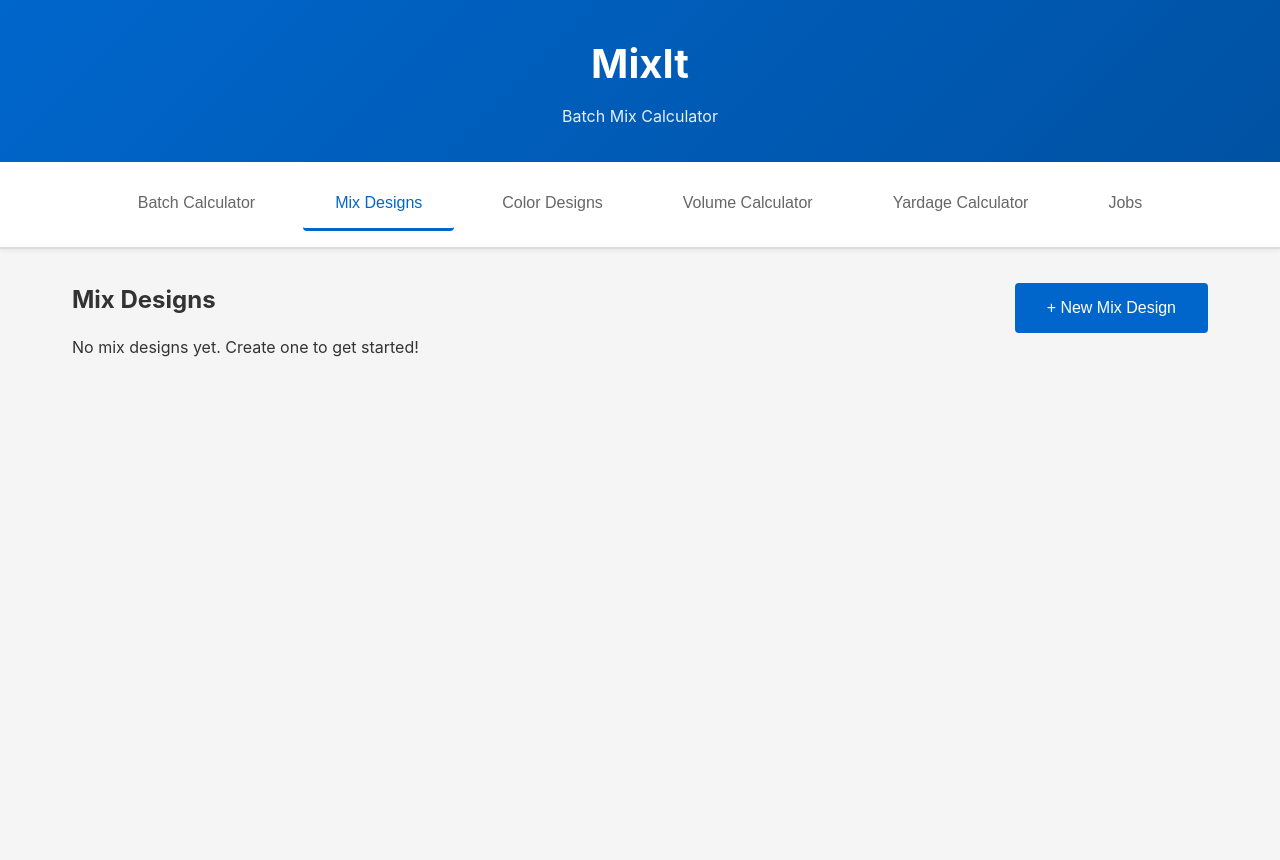
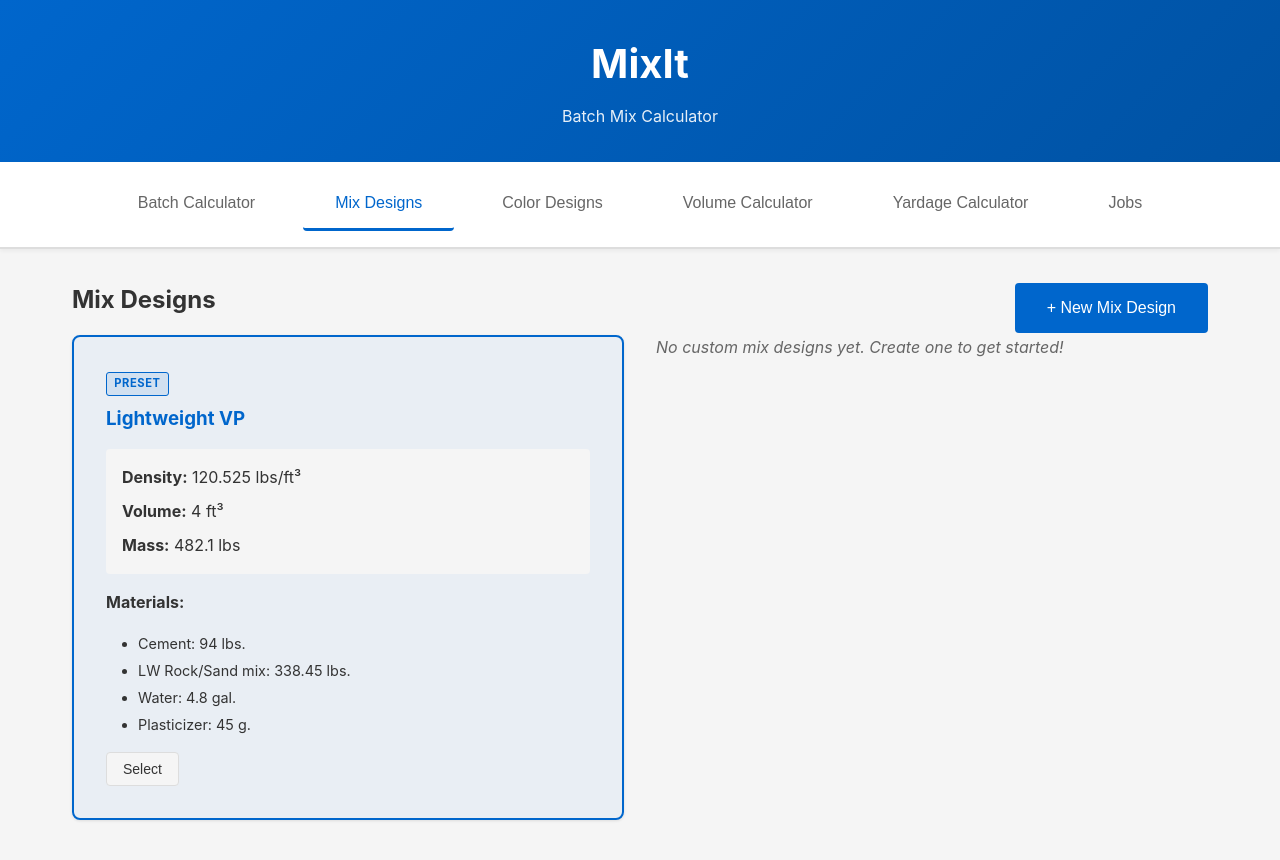
Before and after one commit to Douglas4739/MixIt, a React (Vite) app: page / in a window 1280 px wide. Both pictures are taken after a click on the button "Mix Designs". Shown: the top 860 px of the page. Before the commit the page ends 800 px from the top, so only its background shows below. Built offline with nearby package versions, Linux system fonts and the light colour scheme.

Commit message:
Added a preset mix design

```diff
--- a/src/App.tsx
+++ b/src/App.tsx
@@ -1,6 +1,6 @@
 import { useState, useEffect } from 'react';
 import './App.css';
-import { MixDesign, ColorDesign, Job, SAMPLE_MIX_DESIGNS, SAMPLE_COLOR_DESIGNS } from './types';
+import { MixDesign, ColorDesign, Job, PRESET_MIX_DESIGNS, SAMPLE_MIX_DESIGNS, SAMPLE_COLOR_DESIGNS } from './types';
 import MixDesignManager from './components/MixDesignManager';
 import ColorDesignManager from './components/ColorDesignManager';
 import BatchCalculator from './components/BatchCalculator';
@@ -35,8 +35,11 @@ function App() {
     const saved = localStorage.getItem('mixDesigns');
     const designs = saved ? JSON.parse(saved) : SAMPLE_MIX_DESIGNS;
     setMixDesigns(designs);
+    // Default selection: first user design, or fall back to first preset
     if (designs.length > 0) {
       setSelectedMixId(designs[0].id);
+    } else if (PRESET_MIX_DESIGNS.length > 0) {
+      setSelectedMixId(PRESET_MIX_DESIGNS[0].id);
     }
   }, []);
 
@@ -140,8 +143,10 @@ function App() {
     }
   };
 
+  const allMixDesigns = [...PRESET_MIX_DESIGNS, ...mixDesigns];
+
   const handleSaveJob = (jobName: string, batchCount: number) => {
-    const selectedDesign = mixDesigns.find((d) => d.id === selectedMixId);
+    const selectedDesign = allMixDesigns.find((d) => d.id === selectedMixId);
     if (!selectedDesign) {
       return;
     }
@@ -186,7 +191,7 @@ function App() {
       return;
     }
 
-    const hasMix = mixDesigns.some((mix) => mix.id === job.mixDesignId);
+    const hasMix = allMixDesigns.some((mix) => mix.id === job.mixDesignId);
     if (hasMix) {
       setSelectedMixId(job.mixDesignId);
     }
@@ -209,7 +214,7 @@ function App() {
     setIsMenuOpen(false);
   };
 
-  const selectedDesign = mixDesigns.find((d) => d.id === selectedMixId);
+  const selectedDesign = allMixDesigns.find((d) => d.id === selectedMixId);
 
   return (
     <div className="app">
@@ -252,7 +257,7 @@ function App() {
         {activeTab === 'calculator' && selectedDesign && (
           <BatchCalculator
             mixDesign={selectedDesign}
-            mixDesigns={mixDesigns}
+            mixDesigns={allMixDesigns}
             colorDesigns={colorDesigns}
             selectedMixId={selectedMixId}
             selectedColorId={selectedColorId}
@@ -290,7 +295,7 @@ function App() {
             onSelect={setSelectedColorId}
           />
         )}
-        {activeTab === 'volume' && <VolumeCalculator mixDesigns={mixDesigns} />}
+        {activeTab === 'volume' && <VolumeCalculator mixDesigns={allMixDesigns} />}
         {activeTab === 'yardage' && <YardageCalculator />}
         {activeTab === 'jobs' && (
           <JobsManager jobs={jobs} onDelete={handleDeleteJob} onLoad={handleLoadJob} />
--- a/src/components/MixDesignManager.css
+++ b/src/components/MixDesignManager.css
@@ -1,4 +1,27 @@
 .mix-design-manager {
+}
+
+.preset-card {
+  border-left: 4px solid var(--accent-color);
+}
+
+.preset-badge {
+  display: inline-block;
+  font-size: 0.7rem;
+  font-weight: 700;
+  text-transform: uppercase;
+  letter-spacing: 0.05em;
+  color: var(--accent-color);
+  background-color: rgba(0, 102, 204, 0.1);
+  border: 1px solid var(--accent-color);
+  border-radius: 3px;
+  padding: 0.1rem 0.45rem;
+  margin-bottom: 0.5rem;
+}
+
+.no-user-designs {
+  color: var(--text-secondary);
+  font-style: italic;
 }
 
 .mix-design-card {
--- a/src/components/MixDesignManager.tsx
+++ b/src/components/MixDesignManager.tsx
@@ -1,5 +1,5 @@
 import React, { useState } from 'react';
-import { MixDesign, Material } from '../types';
+import { MixDesign, Material, PRESET_MIX_DESIGNS } from '../types';
 import './MixDesignManager.css';
 
 interface Props {
@@ -130,6 +130,38 @@ export default function MixDesignManager({
 
         {!showForm ? (
           <div className="card-row">
+            {PRESET_MIX_DESIGNS.map((design) => (
+              <div key={design.id} className={`card mix-design-card preset-card ${selectedId === design.id ? 'selected' : ''}`}>
+                <div className="preset-badge">Preset</div>
+                <h3>{design.name}</h3>
+                <div className="characteristics">
+                  <div>
+                    <strong>Density:</strong> {design.characteristics.density} lbs/ft³
+                  </div>
+                  <div>
+                    <strong>Volume:</strong> {design.characteristics.volume} ft³
+                  </div>
+                  <div>
+                    <strong>Mass:</strong> {design.characteristics.mass} lbs
+                  </div>
+                </div>
+                <div className="materials-preview">
+                  <strong>Materials:</strong>
+                  <ul>
+                    {design.materials.map((material, idx) => (
+                      <li key={idx}>
+                        {material.name}: {material.quantity} {material.unit}
+                      </li>
+                    ))}
+                  </ul>
+                </div>
+                <div className="flex" style={{ gap: '0.5rem' }}>
+                  <button className="btn-secondary btn-small" onClick={() => onSelect(design.id)}>
+                    Select
+                  </button>
+                </div>
+              </div>
+            ))}
             {mixDesigns.map((design) => (
               <div key={design.id} className={`card mix-design-card ${selectedId === design.id ? 'selected' : ''}`}>
                 <h3>{design.name}</h3>
@@ -167,7 +199,7 @@ export default function MixDesignManager({
                 </div>
               </div>
             ))}
-            {mixDesigns.length === 0 && <p>No mix designs yet. Create one to get started!</p>}
+            {mixDesigns.length === 0 && <p className="no-user-designs">No custom mix designs yet. Create one to get started!</p>}
           </div>
         ) : (
           <div className="card">
--- a/src/types.ts
+++ b/src/types.ts
@@ -61,25 +61,28 @@ export interface Job {
   createdAt: string;
 }
 
-// Sample mix designs
-export const SAMPLE_MIX_DESIGNS: MixDesign[] = [
+// Hardcoded preset mix designs — always visible, never editable or deletable
+export const PRESET_MIX_DESIGNS: MixDesign[] = [
   {
-    id: '1',
-    name: 'Lightweight Batch VP',
+    id: 'preset-lwvp',
+    name: 'Lightweight VP',
     materials: [
-      { name: 'Cement', quantity: 94, unit: 'lbs' },
-      { name: 'Plasticizer', quantity: 45, unit: 'g' },
-      { name: 'Lightweight mix', quantity: 338.25, unit: 'lbs' },
-      { name: 'Water', quantity: 4.8, unit: 'gal' },
+      { name: 'Cement', quantity: 94, unit: 'lbs.' },
+      { name: 'LW Rock/Sand mix', quantity: 338.45, unit: 'lbs.' },
+      { name: 'Water', quantity: 4.8, unit: 'gal.' },
+      { name: 'Plasticizer', quantity: 45, unit: 'g.' },
     ],
     characteristics: {
-      density: 120.475,
+      density: 120.525,
       volume: 4,
-      mass: 481.9,
+      mass: 482.1,
     },
-    createdAt: new Date(),
+    createdAt: new Date('2026-01-01'),
   },
 ];
+
+// Sample mix designs (used as default when no user data exists in localStorage)
+export const SAMPLE_MIX_DESIGNS: MixDesign[] = [];
 
 // Sample color designs
 export const SAMPLE_COLOR_DESIGNS: ColorDesign[] = [
```
